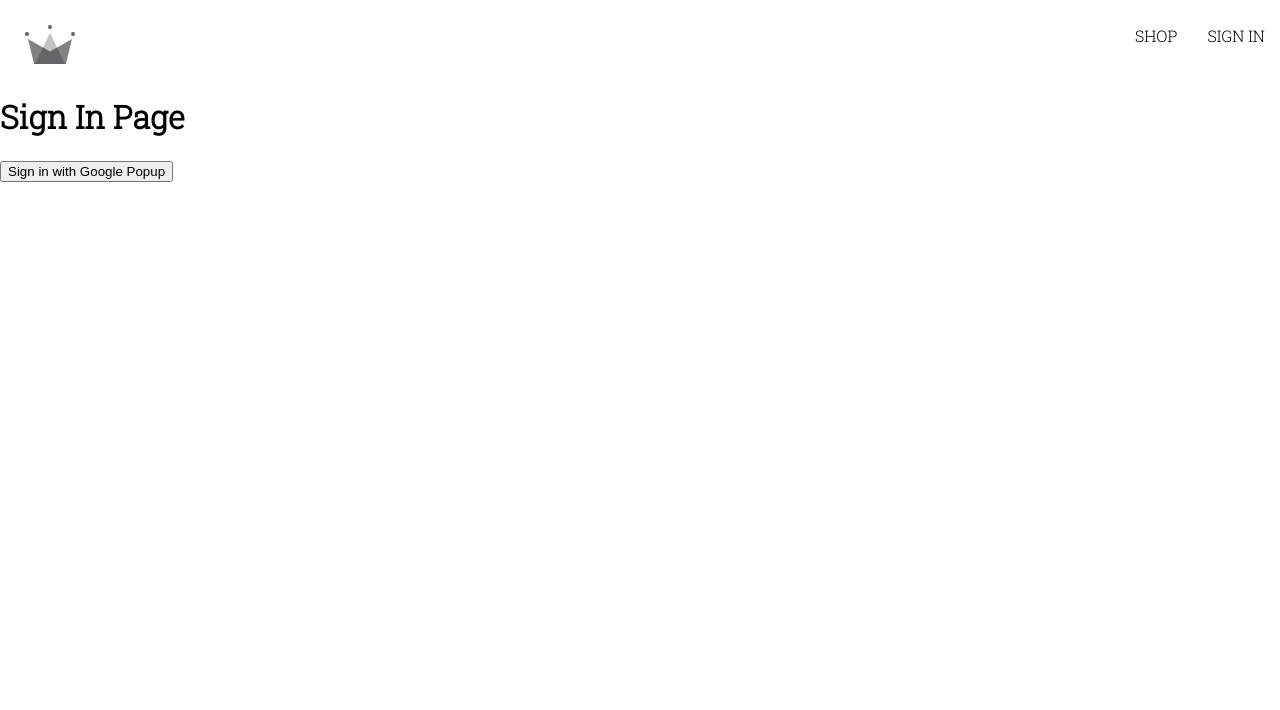
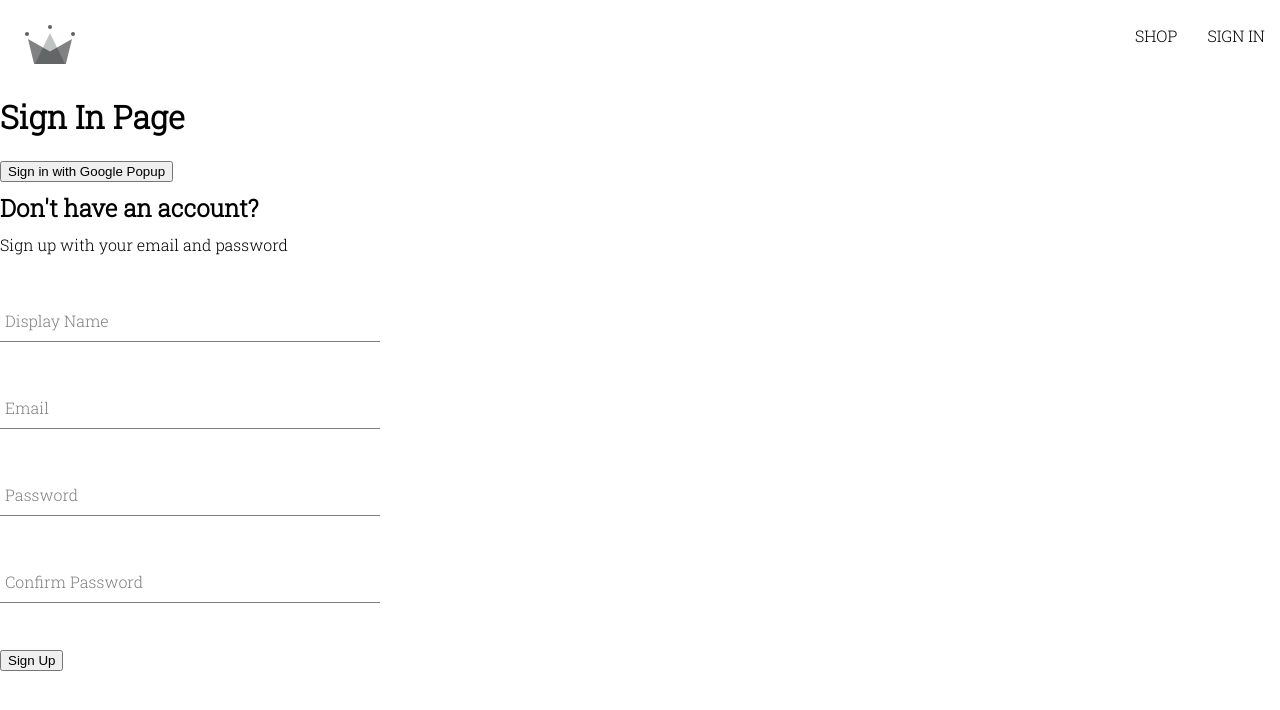
Before and after one commit to simi360/DemoClothing, a React (Create React App) app: page /sign-in in a window 1280 px wide. Shown: the top 710 px of the page. Built offline with nearby package versions, Linux system fonts and the light colour scheme.

Commit message:
Added sign up option by authenticating with email

```diff
--- /dev/null
+++ b/src/components/form-input/form-input.component.jsx
@@ -0,0 +1,22 @@
+import './form-input.styles.scss'
+
+const FormInput = ({label, ...otherProps}) => {
+    return (
+        <div className="group">
+        <input className="form-input"{...otherProps}/>
+        {
+            label && (
+                <label
+                    className={`${otherProps.value.length ? 'shrink' : ''}
+                    form-input-label`}>
+                    {label}
+                </label>
+            )
+        }
+
+
+        </div>
+    )
+}
+
+export default FormInput;
--- /dev/null
+++ b/src/components/form-input/form-input.styles.scss
@@ -0,0 +1,54 @@
+$sub-color: grey;
+$main-color: black;
+
+@mixin shrinkLabel {
+  top: -14px;
+  font-size: 12px;
+  color: $main-color;
+}
+
+.group {
+  position: relative;
+  margin: 45px 0;
+
+  .form-input {
+    background: none;
+    background-color: white;
+    color: $sub-color;
+    font-size: 18px;
+    padding: 10px 10px 10px 5px;
+    display: block;
+    width: 100%;
+    border: none;
+    border-radius: 0;
+    border-bottom: 1px solid $sub-color;
+    margin: 25px 0;
+
+    &:focus {
+      outline: none;
+    }
+
+    &:focus ~ .form-input-label {
+      @include shrinkLabel();
+    }
+  }
+
+  input[type='password'] {
+    letter-spacing: 0.3em;
+  }
+
+  .form-input-label {
+    color: $sub-color;
+    font-size: 16px;
+    font-weight: normal;
+    position: absolute;
+    pointer-events: none;
+    left: 5px;
+    top: 10px;
+    transition: 300ms ease all;
+
+    &.shrink {
+      @include shrinkLabel();
+    }
+  }
+}
--- /dev/null
+++ b/src/components/sign-up-form/sign-up-form.component.jsx
@@ -0,0 +1,95 @@
+import { useState } from "react";
+import { createAuthUserWithEmailAndPassword, createUserDocumentFromAuth } from "../../utils/firebase/firebase.utils";
+import FormInput from "../form-input/form-input.component";
+import './sign-up-form.styles.scss'
+
+const defaultFormFields = {
+    displayName: '',
+    email: '',
+    password: '',
+    confirmPassword: ''
+}
+
+const SignUpForm = () => {
+    const [formFields, setFormFields] = useState(defaultFormFields);
+    const {displayName, email, password, confirmPassword} = formFields;
+
+    console.log(formFields);
+
+    const resetFormFields = () => {
+        setFormFields(defaultFormFields);
+    }
+
+    const handleSubmit = async (event) => {
+        event.preventDefault();
+
+        if (password !== confirmPassword) {
+            alert ("Passwords do not match, please try again");
+            return;
+        }
+
+        try {
+            const {user} = await createAuthUserWithEmailAndPassword( email, password);
+            await createUserDocumentFromAuth(user, {displayName});
+            resetFormFields();
+        } catch (error){
+            if (error.code === 'auth/email-already-in-use'){
+                alert('Unable to create user, email already in use');
+            } else if (error.code === 'auth/weak-password'){
+                alert('Password should be at least 6 characters, try again');
+            }else {
+                console.log('User creation encounteres an error', error);
+            }
+        }
+    }
+
+    const handleChange = (event) => {
+        const {name, value} = event.target;
+        setFormFields({...formFields, [name]: value });
+    }
+
+    return (
+        <div className="sign-up-container">
+        <h2> Don't have an account?</h2>
+        <span> Sign up with your email and password</span>
+        <form onSubmit={handleSubmit}>
+            <FormInput
+                label="Display Name"
+                type='text'
+                required
+                onChange={handleChange}
+                name='displayName'
+                value={displayName}
+            />
+            <FormInput
+                label="Email"
+                type='email'
+                required
+                onChange={handleChange}
+                name='email'
+                value={email}
+            />
+            <FormInput
+                label="Password"
+                type='password'
+                required
+                onChange={handleChange}
+                name='password'
+                value={password}
+            />
+            <FormInput
+                label="Confirm Password"
+                type='password'
+                required
+                onChange={handleChange}
+                name='confirmPassword'
+                value={confirmPassword}
+            />
+
+            <button type='submit'>Sign Up</button>
+        </form>
+        </div>
+    );
+};
+
+export default SignUpForm;
--- /dev/null
+++ b/src/components/sign-up-form/sign-up-form.styles.scss
@@ -0,0 +1,9 @@
+.sign-up-container {
+    display: flex;
+    flex-direction: column;
+    width: 380px;
+
+    h2 {
+        margin: 10px 0;
+    }
+}
--- a/src/routes/sign-in/sign-in.component.jsx
+++ b/src/routes/sign-in/sign-in.component.jsx
@@ -1,7 +1,18 @@
-import {signInWithGooglePopup} from '../../utils/firebase/firebase.utils'
-import { createUserDocumentFromAuth } from '../../utils/firebase/firebase.utils';
+// import { useEffect } from 'react';
+import { signInWithGooglePopup, createUserDocumentFromAuth, signInWithGoogleRedirect} from '../../utils/firebase/firebase.utils'
+// import {getRedirectResult} from 'firebase/auth'
+// import {auth} from '../../utils/firebase/firebase.utils'
+import SignUpForm from '../../components/sign-up-form/sign-up-form.component';
 
 const SignIn = () => {
+    // eslint-disable-next-line react-hooks/exhaustive-deps
+    // useEffect(async () => {
+    //     const response = await getRedirectResult(auth);
+    //     if (response) {
+    //         const userDocRef = await createUserDocumentFromAuth(response.user);
+    //     }
+    // }, [])
+
     const logGoogleUser = async () => {
         const {user} = await signInWithGooglePopup();
         const userDocRef = await createUserDocumentFromAuth(user);
@@ -11,6 +22,7 @@
         <div>
             <h1> Sign In Page</h1>
             <button onClick={logGoogleUser}> Sign in with Google Popup</button>
+            <SignUpForm />
         </div>
     );
 };
--- a/src/utils/firebase/firebase.utils.jsx
+++ b/src/utils/firebase/firebase.utils.jsx
@@ -1,5 +1,5 @@
 import {initializeApp} from 'firebase/app';
-import {getAuth, signInWithRedirect, signInWithPopup, GoogleAuthProvider} from 'firebase/auth'
+import {getAuth, signInWithRedirect, signInWithPopup, GoogleAuthProvider, createUserWithEmailAndPassword} from 'firebase/auth'
 import {getFirestore, doc, getDoc, setDoc} from 'firebase/firestore'
 const firebaseConfig = {
     apiKey: "AIzaSyAJHrL_f8NIcYRCczTFe0Fm5ikKQGHTFKM",
@@ -14,22 +14,25 @@
 //Setting up signinwithpopup
   const firebaseApp = initializeApp(firebaseConfig);
 
-  const provider = new GoogleAuthProvider();
+  const googleProvider = new GoogleAuthProvider();
 
-  provider.setCustomParameters({
+  googleProvider.setCustomParameters({
     prompt: "select_account"
   });
 
   export const auth = getAuth();
-  export const signInWithGooglePopup = () => signInWithPopup(auth, provider);
+  export const signInWithGooglePopup = () => signInWithPopup(auth, googleProvider);
+  export const signInWithGoogleRedirect = () => signInWithRedirect(auth, googleProvider);
 
 //Setting up firestore db to start the collection of users
   export const db = getFirestore();
 
-  export const createUserDocumentFromAuth = async (userAuth) => {
+  export const createUserDocumentFromAuth = async (userAuth, additionalInformation) => {
+    if (!userAuth) return;
+
     const userDocRef = doc(db, 'users', userAuth.uid);
+    const userSnapshot = await getDoc(userDocRef);
 
-    const userSnapshot = await getDoc(userDocRef);
 
     if (!userSnapshot.exists()){
         const {displayName, email} = userAuth;
@@ -39,7 +42,8 @@
             await setDoc(userDocRef, {
                 displayName,
                 email,
-                createdAt
+                createdAt,
+                ...additionalInformation
             })
         } catch (error) {
             console.log('error creating the user: ', error.message);
@@ -48,3 +52,10 @@
 
     return userDocRef;
   };
+
+  //authenticating with create username and password
+  export const createAuthUserWithEmailAndPassword = async (email, password) => {
+    if (!email || !password) return;
+
+    return await createUserWithEmailAndPassword(auth, email, password);
+  }
```
